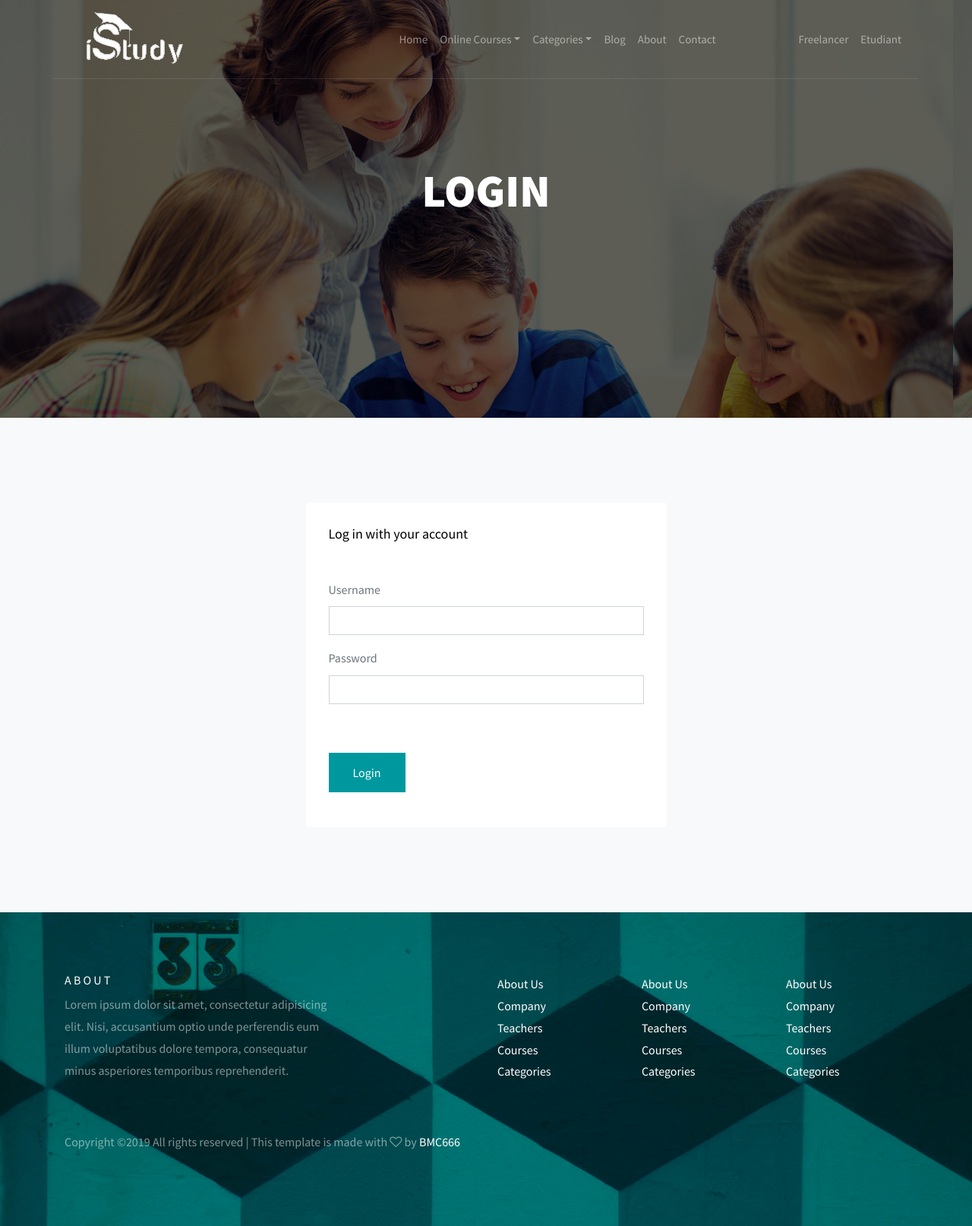
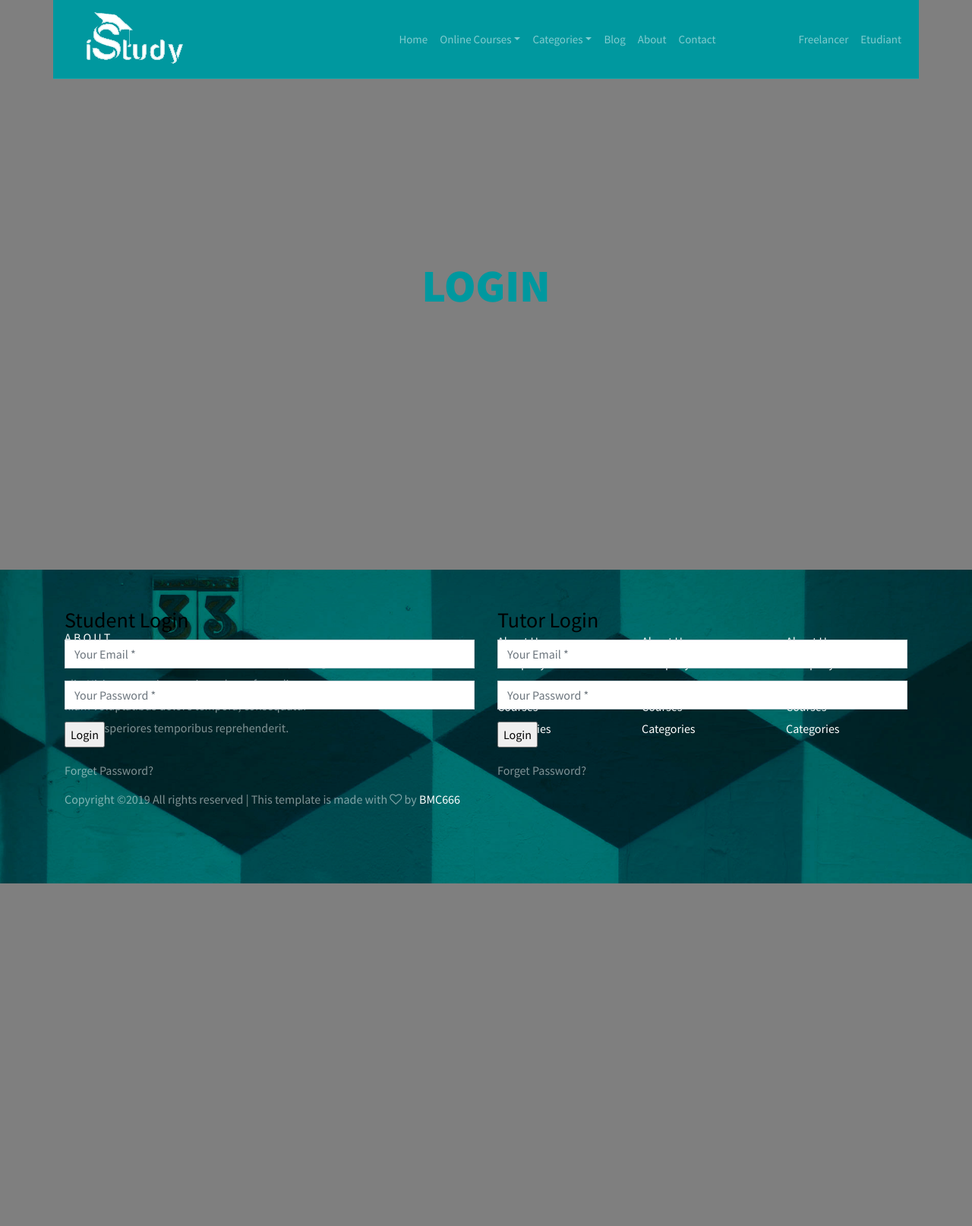
Before and after one commit to ioribrn/istudy, a PHP site: page /login.php in a window 1280 px wide. Shown: the whole page at 76% size. After the commit the page ends 1163 px from the top, so only its background shows below. Run offline with PHP 8.4, Linux system fonts and the light colour scheme; some libraries are stand-ins or nearby versions.

Commit message:
Add files via upload

```diff
--- a/login.php
+++ b/login.php
@@ -14,7 +14,9 @@
     <link rel="stylesheet" href="fonts/ionicons/css/ionicons.min.css">
     <link rel="stylesheet" href="fonts/fontawesome/css/font-awesome.min.css">
     <link rel="stylesheet" href="fonts/flaticon/font/flaticon.css">
-
+    <link href="//maxcdn.bootstrapcdn.com/bootstrap/4.1.1/css/bootstrap.min.css" rel="stylesheet" id="bootstrap-css">
+    <script src="//maxcdn.bootstrapcdn.com/bootstrap/4.1.1/js/bootstrap.min.js"></script>
+    <script src="//cdnjs.cloudflare.com/ajax/libs/jquery/3.2.1/jquery.min.js"></script>
     <!-- Theme Style -->
     <link rel="stylesheet" href="css/style.css">
   </head>
@@ -22,9 +24,9 @@
 
     <header role="banner">
 
-      <nav class="navbar navbar-expand-md navbar-dark bg-light">
-        <div class="container">
-          <a class="navbar-brand absolute" href="index.php"><img src="./images/iStudy-logo-brand.png"></img></a>
+      <nav class="navbar navbar-expand-md navbar-dark bg-light" style="background-color:#00989f;">
+        <div class="container" style="background-color:#00989f;" >
+          <a class="navbar-brand absolute" href="index.php"><img src="././images/iStudy-logo-brand.png"></img></a>
           <button class="navbar-toggler" type="button" data-toggle="collapse" data-target="#navbarsExample05" aria-controls="navbarsExample05" aria-expanded="false" aria-label="Toggle navigation">
             <span class="navbar-toggler-icon"></span>
           </button>
@@ -82,26 +84,69 @@
     </header>
     <!-- END header -->
 
-    <section class="site-hero site-hero-innerpage overlay" data-stellar-background-ratio="0.5" style="background-image: url(images/big_image_1.jpg);">
+    <section class="site-hero overlay" data-stellar-background-ratio="0" style="height:10px;">
       <div class="container">
         <div class="row align-items-center site-hero-inner justify-content-center">
           <div class="col-md-8 text-center">
 
-            <div class="mb-5 element-animate">
-              <h1>Login</h1>
+            <div id="login" class="mb-5 element-animate">
+              <h1 style="color:#00989f">Login</h1>
             </div>
           </div>
         </div>
       </div>
+      <div class="container login-container">
+            <div class="row">
+                <div class="col-md-6 login-form-1">
+                    <h3>Student Login</h3>
+                    <form>
+                        <div class="form-group">
+                            <input type="text" class="form-control" placeholder="Your Email *" value="" />
+                        </div>
+                        <div class="form-group">
+                            <input type="password" class="form-control" placeholder="Your Password *" value="" />
+                        </div>
+                        <div class="form-group">
+                            <input type="submit" class="btnSubmit" value="Login" />
+                        </div>
+                        <div class="form-group">
+                            <a href="#" class="ForgetPwd">Forget Password?</a>
+                        </div>
+                    </form>
+                </div>
+                <div class="col-md-6 login-form-2">
+                    <h3>Tutor Login</h3>
+                    <form>
+                        <div class="form-group">
+                            <input type="text" class="form-control" placeholder="Your Email *" value="" />
+                        </div>
+                        <div class="form-group">
+                            <input type="password" class="form-control" placeholder="Your Password *" value="" />
+                        </div>
+                        <div class="form-group">
+                            <input type="submit" class="btnSubmit" value="Login" />
+                        </div>
+                        <div class="form-group">
+
+                            <a href="#" class="ForgetPwd" value="Login">Forget Password?</a>
+                        </div>
+                    </form>
+                </div>
+            </div>
+        </div>
+          </div>
+        </div>
+</div>
     </section>
+    <div class="container">
+</div>
+
+
     <!-- END section -->
 
 
-    <section class="site-section bg-light">
-      <div class="container">
-        <div class="row justify-content-center">
-          <div class="col-md-5 box">
-            <h2 class="mb-5">Log in with your account</h2>
+
+            <!--<h2 class="mb-5">Log in with your account</h2>
             <form action="#" method="post">
                   <div class="row">
                     <div class="col-md-12 form-group">
@@ -121,18 +166,16 @@
                       <input type="submit" value="Login" class="btn btn-primary">
                     </div>
                   </div>
-                </form>
-          </div>
-        </div>
-      </div>
-    </section>
+                </form>-->
+
+
     <!-- END section -->
 
 
     <!-- END section -->
 
 
-    <footer class="site-footer" style="background-image: url(images/big_image_3.jpg);">
+    <footer class="site-footer" style="background-image: url(./images/big_image_3.jpg);">
       <div class="container">
         <div class="row mb-5">
           <div class="col-md-4">
```
